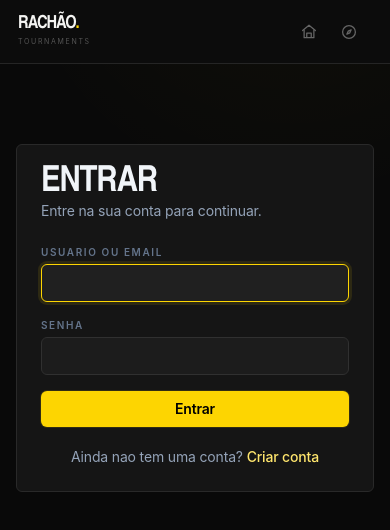
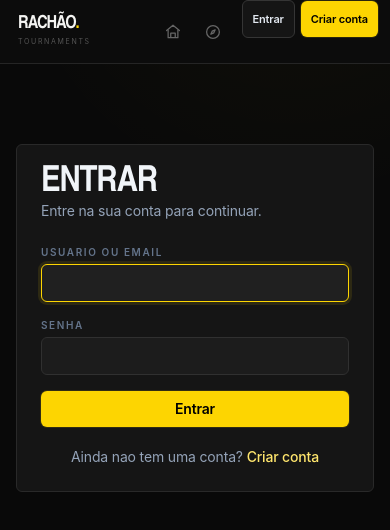
Before and after one commit to gabrielfborges/proclubs, a React (Vite) app in the folder frontend/: page /login in a window 390 px wide. Shown: the top 530 px of the page. Built offline with nearby package versions, Linux system fonts and the light colour scheme; no server answers; the HTML template or start-up script is replaced by a standard one.

Commit message:
fix: show auth actions on mobile

```diff
--- a/frontend/src/index.css
+++ b/frontend/src/index.css
@@ -156,7 +156,9 @@
   .nav-item span { display: none; }
   .site-account { border-top: 0; padding: 0 12px 0 0; }
   .account-card { height: 64px; }
-  .account-card > div:nth-child(2), .account-logout, .discord-link, .account-actions, .discord-alert { display: none; }
+  .account-card > div:nth-child(2), .account-logout, .discord-link, .discord-alert { display: none; }
+  .account-actions { display: flex; align-items: center; gap: 6px; }
+  .account-actions a { width: auto; white-space: nowrap; padding-left: 10px; padding-right: 10px; font-size: 11px; }
 }
 .app-main h1 { font-size: clamp(2rem, 4vw, 3rem); font-weight: 900; text-transform: uppercase; }
 .app-main h2 { font-weight: 800; }
```
